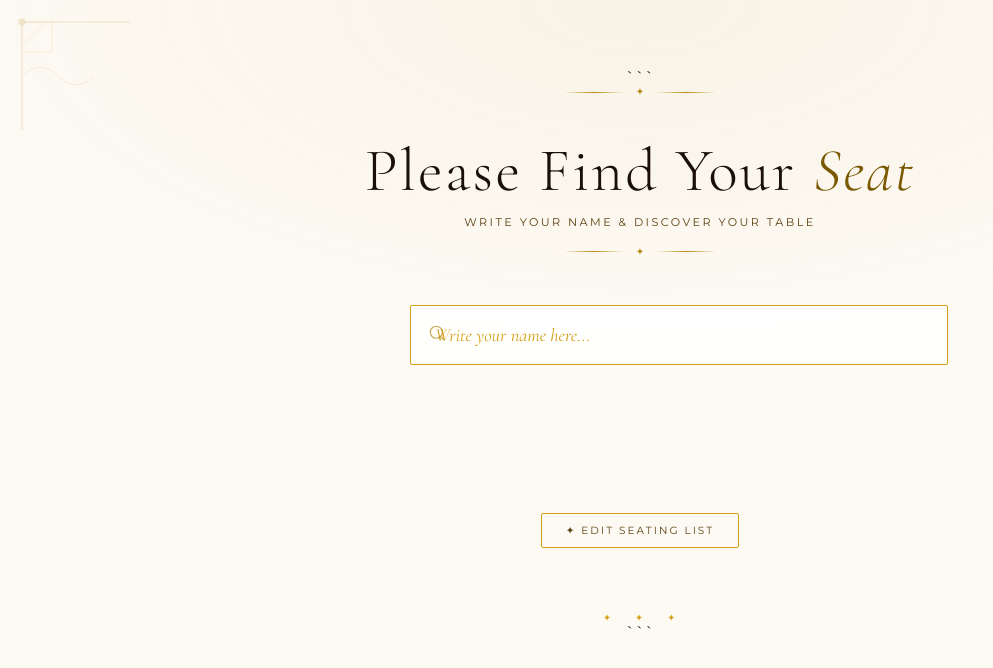
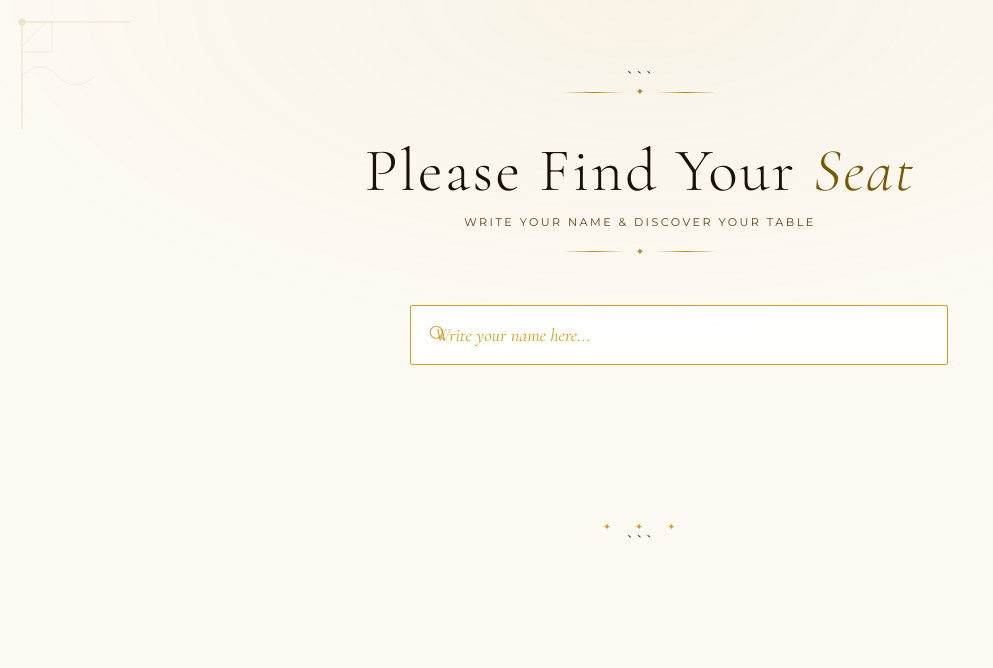
Before and after one commit to youanadan/Seating-chart, a plain HTML site: page index.html in a window 1280 px wide. Shown: the whole page, without its empty margins (0-993 px from the left). Drawn offline with nearby package versions, Linux system fonts and the light colour scheme.

Commit message:
Update index.html

```diff
--- a/index.html
+++ b/index.html
@@ -507,7 +507,7 @@ body::before {
 <div class="results-area" id="resultsArea"></div>
 
 <!-- Edit Toggle -->
-<div class="edit-toggle">
+<div class="edit-toggle" style="display:none;">
   <button class="edit-btn" onclick="toggleEditor()">✦ Edit Seating List</button>
 </div>
 
```
